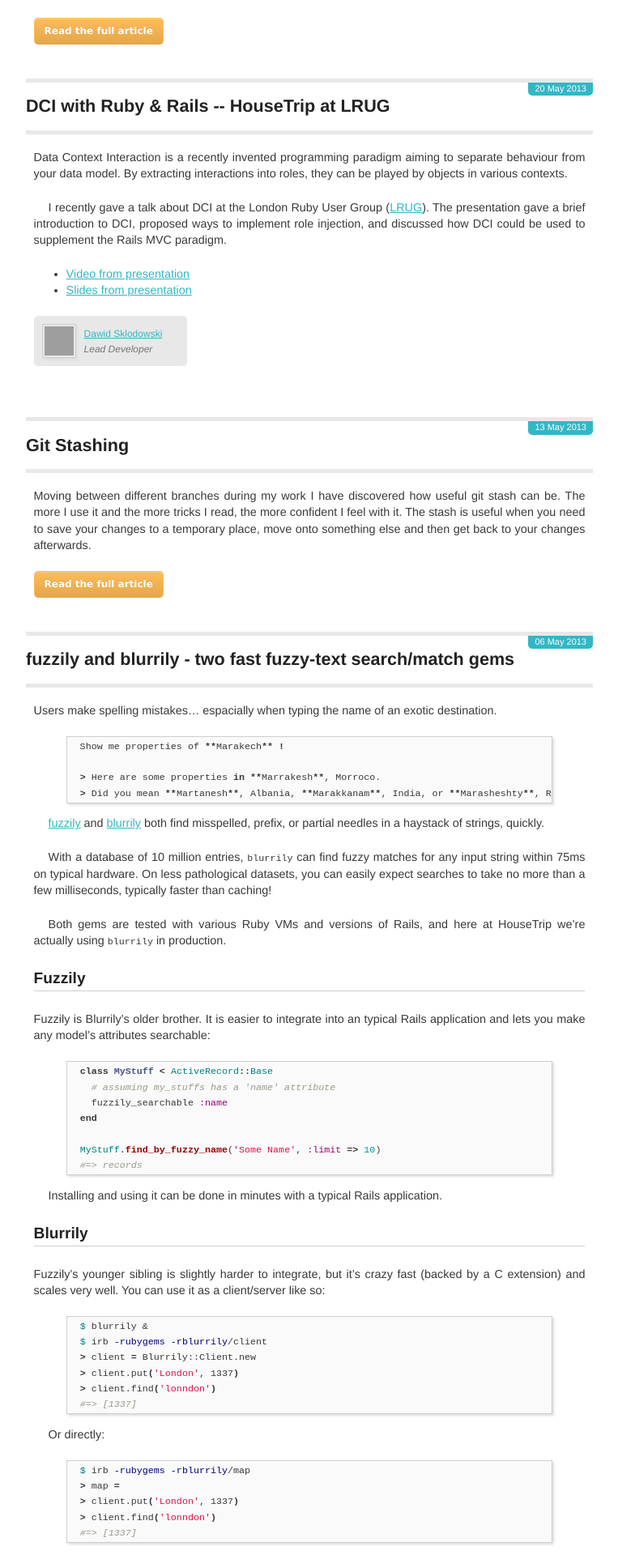
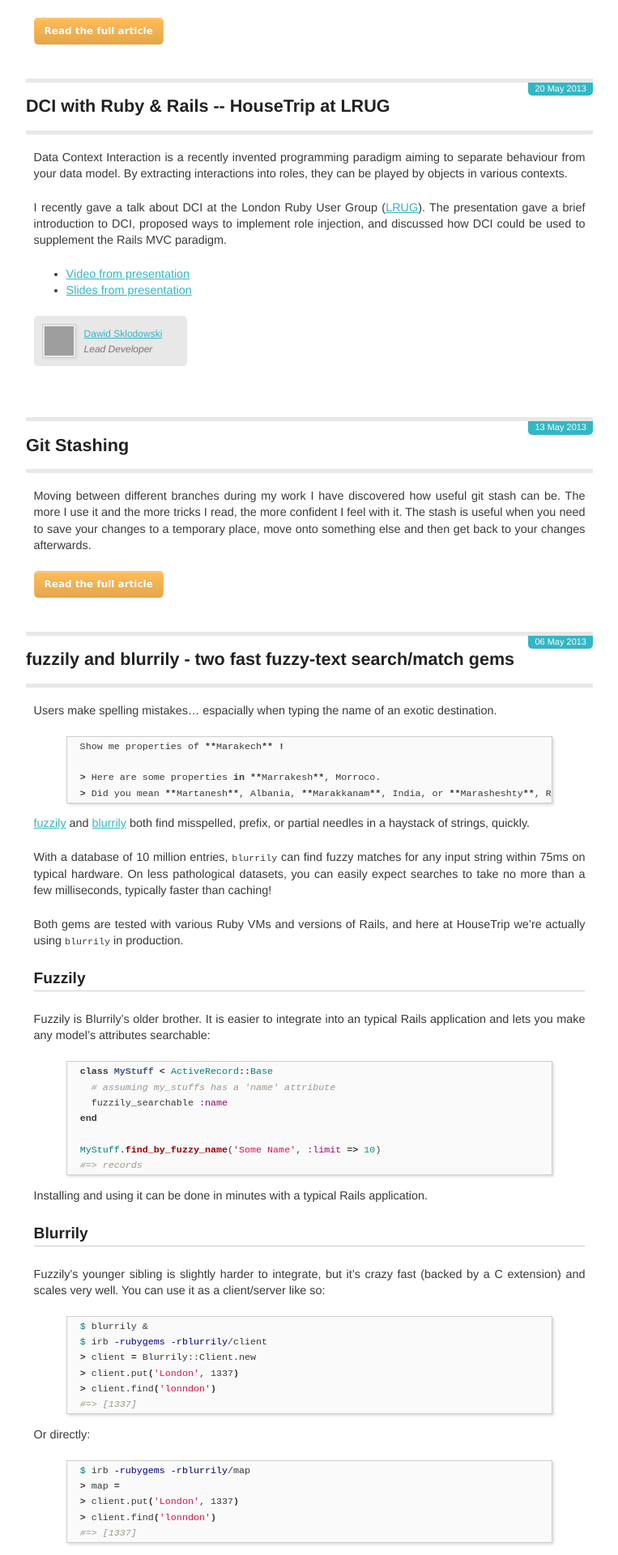
Before and after one commit to HouseTrip/housetrip.github.com, a Jekyll site: the page built from index.html, in a window 1280 px wide. Shown: the part 2177-4097 px from the top of the page at 81% size, without its empty margins (258-1021 px from the left). Built offline with Jekyll 4.4.1, drawn with Linux system fonts in a browser that asks for light colours; grey boxes are pictures that could not be loaded.

Commit message:
fix indentation

```diff
--- a/stylesheets/main.css
+++ b/stylesheets/main.css
@@ -177,7 +177,6 @@
 /* text indentation */
 
 div + p, h1 + p, h2 + p, h3 + p, h4 + p, p.first, pre + p, p:first-child, ul + p, ol + p, img + p, pre + p, iframe + p { text-indent: 0; }
-p { text-indent: 1.25em; }
 
 /* post content */
 
```
